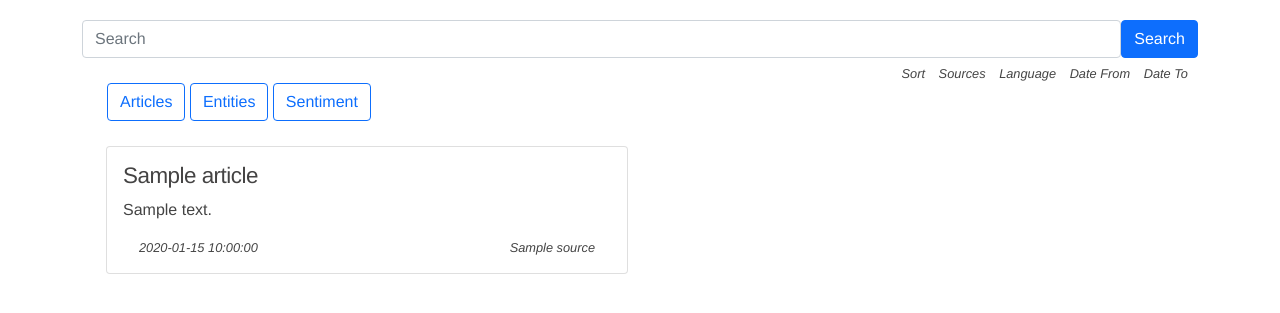
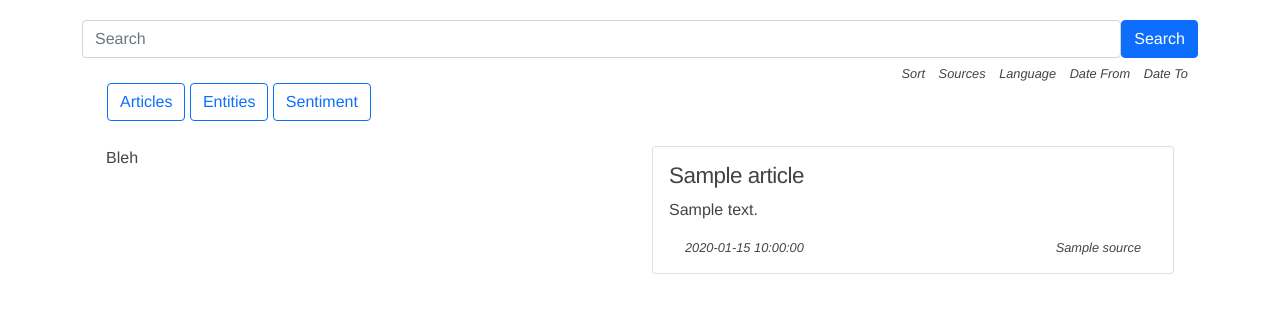
Before and after one commit to Pesinn/DataMining, a Flask app: template Frontend/templates/articles.html in a window 1280 px wide. Shown: the part 56-369 px from the top of the page. Run offline with Flask 2, Linux system fonts and the light colour scheme; the template is opened without the code that fills it: most values are stand-ins (such as "Sample title", 1, 10 or a date in 2020); some libraries are stand-ins or nearby versions.

Commit message:
F: Articles takes up 50% of the screen

```diff
--- a/Frontend/templates/articles.html
+++ b/Frontend/templates/articles.html
@@ -5,10 +5,17 @@
 
 <div class="container">
   <div class="row">
+
+    <div class="col-md-12 col-lg-6">
+      Bleh
+    </div>
+
+    <!-- Display articles -->
+    <div class="col-md-12 col-lg-6">
       {% for a in articles %}
         {% for i in a.articles %}
 
-        <div class="col-md-12 col-lg-6 Articles-box">
+          <div class="col-md-12 col-lg-12 Articles-box">
             <div class="card">
               <div class="card-body">
                 <h5 class="card-title">{{ i.title }}</h5>
@@ -24,5 +31,7 @@
         {% endfor %}
       {% endfor %}
     </div>
+
+  </div>
 </div>
 {% endblock %}
```
Lines whose indentation alone changed are shown as unchanged.
